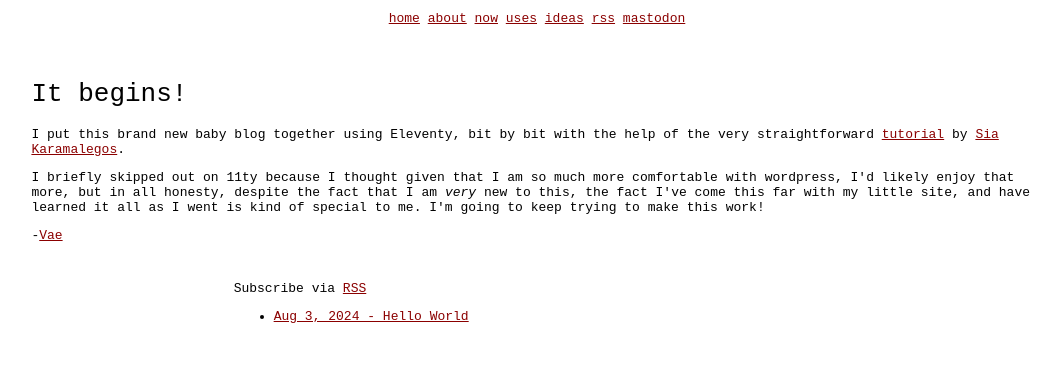
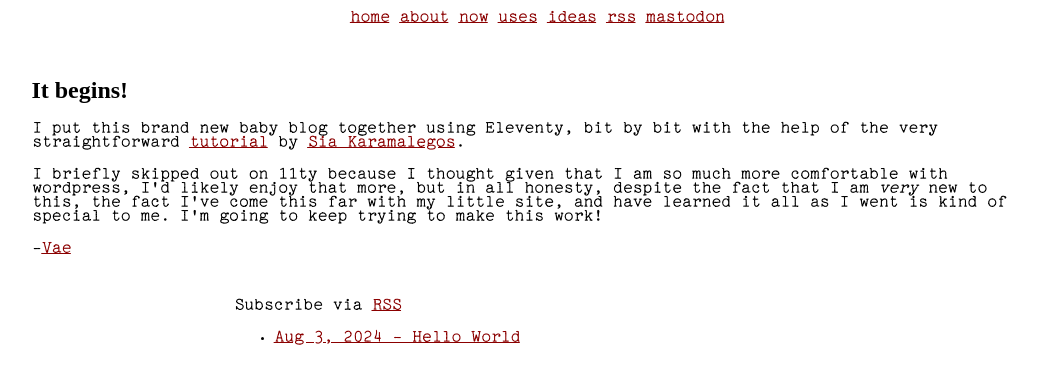
Before and after one commit to kvaettr/blog, an Eleventy site: page src/index.njk in a window 1280 px wide. Shown: the part 264-648 px from the top of the page, without its empty margins (103-1164 px from the left). Built offline with nearby package versions, Linux system fonts and the light colour scheme; Eleventy itself is replaced by a stand-in of ours; files that its build step writes are made by us from their sources; a web font is replaced by a local one.

Commit message:
Add tt2020 fonts to style.css and eleventy passthrough

```diff
--- a/src/style.css
+++ b/src/style.css
@@ -1,11 +1,30 @@
+@font-face {
+    font-family: "TT2020StyleD";
+    src: url("fonts/TT2020StyleD-Regular.woff2") format('woff2');
+}
+
+@font-face {
+    font-family: "TT2020StyleE";
+    src: url("fonts/TT2020StyleE-Italic.woff2") format('woff2');
+}
+
 * {
-    font-family: monospace;
-    font-weight: 100;
+    font-family: "TT2020StyleD";
+    font-size: 18px;
+    font-weight: bold;
 }
+
 
 a {
     color:darkred;
 }
+
+
+h1 {
+    font-family: "TT2020StyleE";
+    font-size: 24px;
+}
+
 
 nav {
     display: block;
```
Also changed, not shown: .eleventy.js, src/fonts/TT2020StyleD-Regular.woff2 (added), 1 other file.
